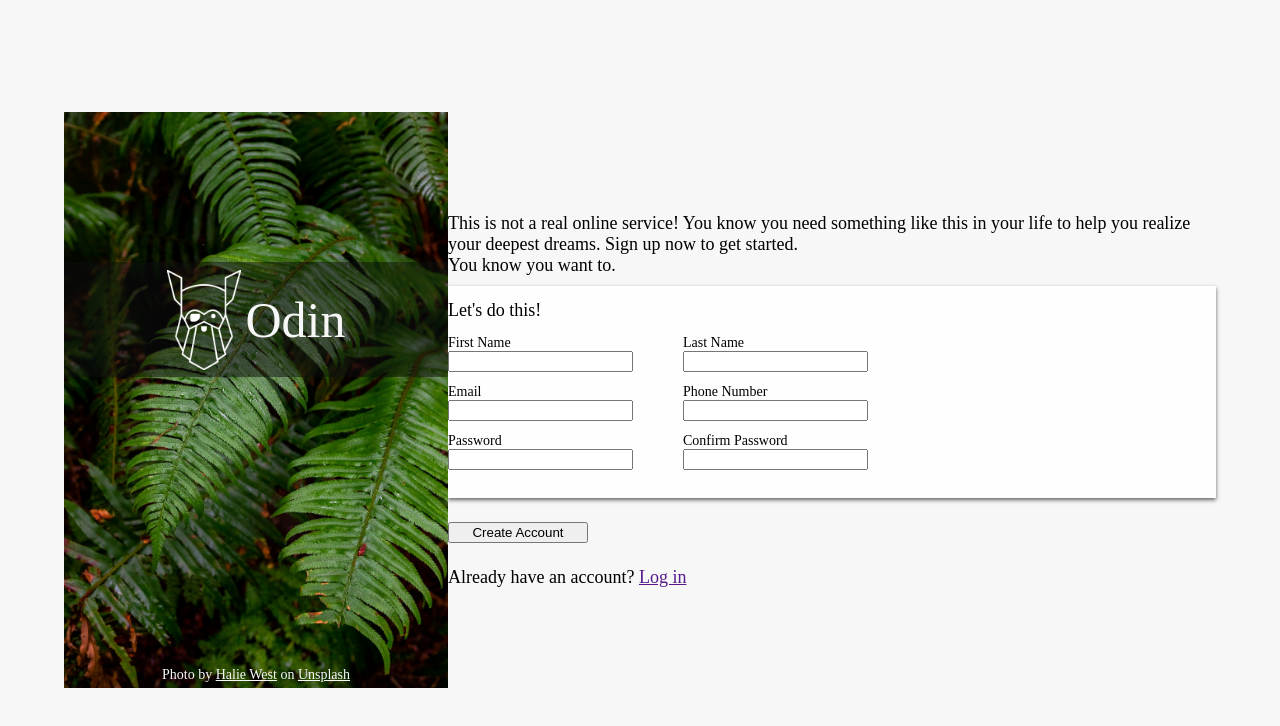
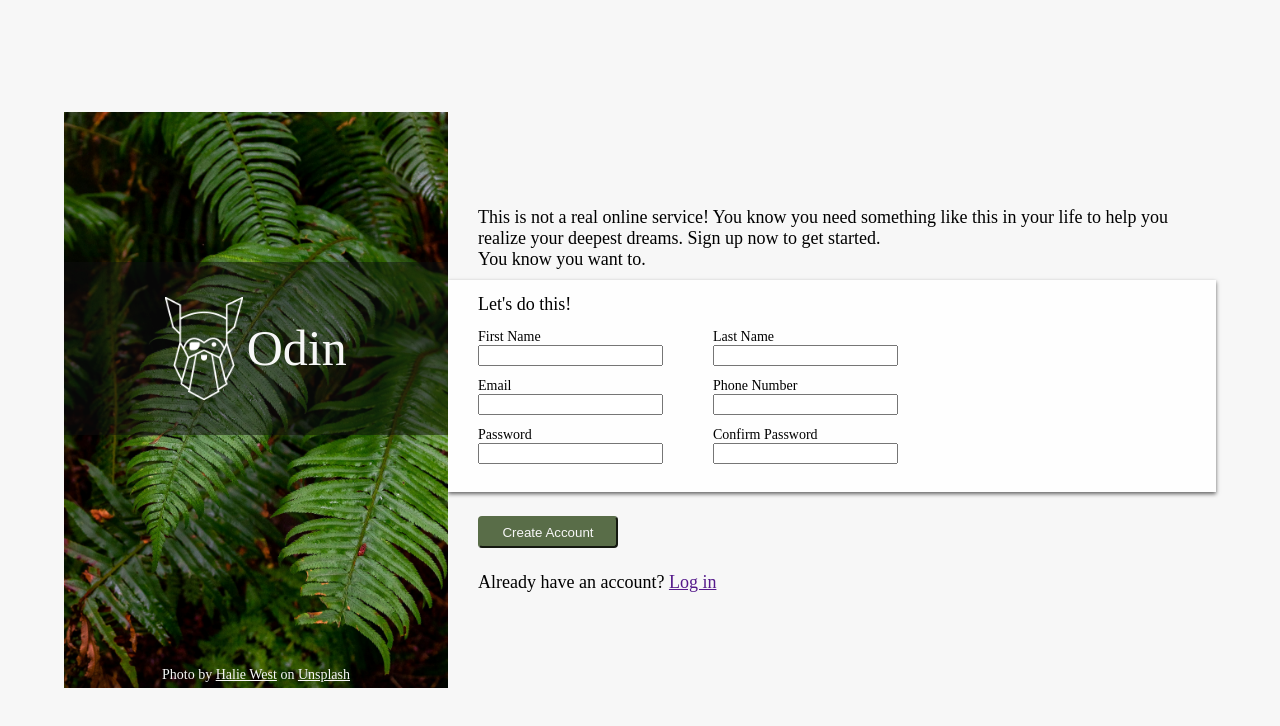
Before and after one commit to Silmunia/odin-form, a plain HTML site: page index.html in a window 1280 px wide. Drawn offline with Linux system fonts and the light colour scheme.

Commit message:
Adjust content spacing and image sizing

```diff
--- a/index.html
+++ b/index.html
@@ -10,10 +10,10 @@
         <main>
             <div class="image-container">
                 <div>
-                    <img src="Logo.png" class="overlay-image">
+                    <img src="./images/Logo.png" class="overlay-image">
                     <h1>Odin</h1>
                 </div>
-                <img src="Photo.jpg" class="background-image">
+                <img src="./images/Photo.jpg" class="background-image">
                 <p>Photo by <a href="https://unsplash.com/@haliewestphoto?utm_content=creditCopyText&utm_medium=referral&utm_source=unsplash">Halie West</a> on <a href="https://unsplash.com/photos/green-leaf-plant-in-close-up-photography-25xggax4bSA?utm_content=creditCopyText&utm_medium=referral&utm_source=unsplash">Unsplash</a></p>
             </div>
             <div class="form-container">
@@ -25,7 +25,7 @@
                     <div class="form-contents">
                         <h1>Let's do this!</h1>
                         <div>
-                            <div>
+                            <div class="form-column">
                                 <div class="form-field">
                                     <label for="first-name">First Name</label>
                                     <input type="text" id="first-name" name="first-name" required>
@@ -39,7 +39,7 @@
                                     <input type="password" id="password" name="password" required>
                                 </div>
                             </div>
-                            <div>
+                            <div class="form-column">
                                 <div class="form-field">
                                     <label for="last-name">Last Name</label>
                                     <input type="text" id="last-name" name="last-name" required>
--- a/style.css
+++ b/style.css
@@ -1,6 +1,8 @@
 :root {
     background-color: #f7f7f7;
     font-size: 62.5%;
+
+    --content-left-spacing: 30px;
 }
 
 body {
@@ -52,7 +54,7 @@ main p {
     top: 150px;
 
     width: 100%;
-    height: 20%;
+    height: 30%;
 
     display: flex;
     justify-content: center;
@@ -63,7 +65,7 @@ main p {
 }
 
 .image-container .overlay-image {
-    height: 100px;
+    height: 60%;
 }
 
 .image-container h1 {
@@ -82,12 +84,13 @@ main p {
 
 .form-container {
     width: 60%;
-}
-
-.form-container {
     display: flex;
     flex-direction: column;
     gap: 10px;
+}
+
+.form-container > div {
+    margin-left: var(--content-left-spacing);
 }
 
 form {
@@ -98,6 +101,16 @@ form {
 
 form button {
     width: 140px;
+    height: 32px;
+    background-color: #596D48;
+    border-color: #596D48;
+    border-radius: 4px;
+    color: #f7f7f7;
+    margin-left: var(--content-left-spacing);
+}
+
+form p {
+    margin-left: var(--content-left-spacing);
 }
 
 .form-contents {
@@ -109,6 +122,7 @@ form button {
     gap: 14px;
 
     padding-top: 14px;
+    padding-left: var(--content-left-spacing);
     padding-bottom: 28px;
 }
 
@@ -118,7 +132,7 @@ form button {
     gap: 50px;
 }
 
-.form-contents > div > div {
+.form-column {
     display: flex;
     flex-direction: column;
     gap: 12px;
```
Also changed, not shown: images/Logo.png (renamed from Logo.png), images/Photo.jpg (renamed from Photo.jpg).
